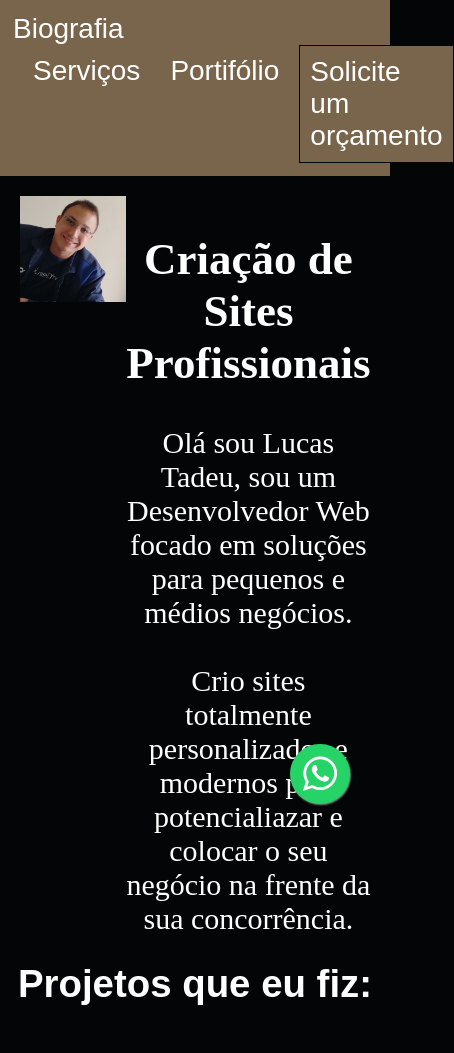
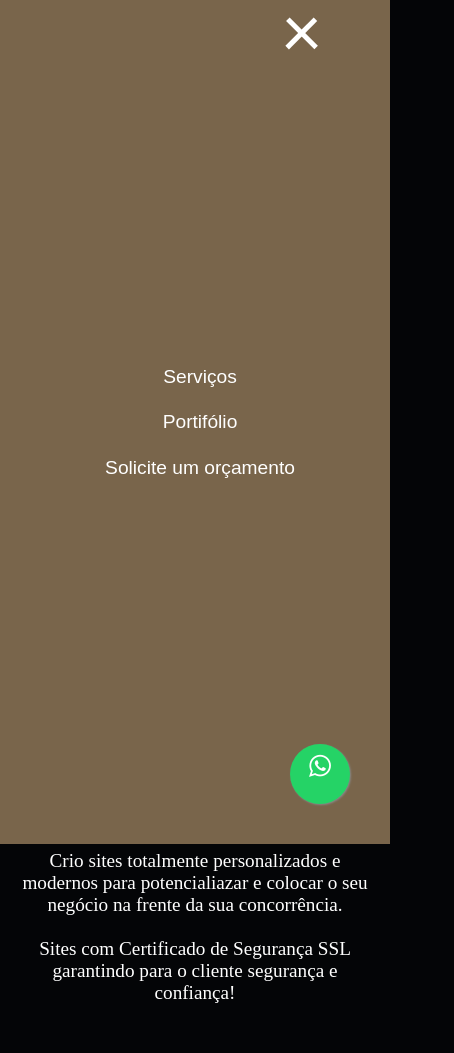
Before and after one commit to lucas-tadeu-dev/my-portfolio, a plain HTML site: page index.html in a window 390 px wide. Shown: the top 1053 px of the page, 454 px wide, since content can reach past the window. Drawn offline with Linux system fonts and the light colour scheme.

Commit message:
responsiveness

```diff
--- a/index.html
+++ b/index.html
@@ -14,13 +14,21 @@
 
   <header class="header">
     <a class="bio" href="/">Biografia</a>
+    <div class="menu-section on">
+      <div class="menu-toggle">
+        <div class="one"></div>
+        <div class="two"></div>
+        <div class="three"></div>
+      </div>
       <nav class="menuNav">
         <ul class="menu">
           <li><a href="#services">Serviços</a></li>
           <li><a href="#portfolio">Portifólio</a></li>
-        <li><a id="ctaHeader" href="https://web.whatsapp.com/send?phone=15991961540" target="_blank">Solicite um orçamento</a></li>
+          <li><a id="ctaHeader" href="https://wa.me/5515991611540?text=Olá Lucas, gostaria de saber mais sobre seus serviçoes ou fazer um orçamento!" target="_blank">Solicite um orçamento</a></li>
         </ul>
       </nav>
+    </div>
+    </div>
   </header>
 
   <section class="section">
@@ -37,6 +45,9 @@
         <br>
       Crio sites totalmente personalizados e modernos para potencialiazar e colocar o seu negócio
       na frente da sua concorrência.
+      <br>
+      <br>
+      Sites com Certificado de Segurança SSL garantindo para o cliente segurança e confiança!
      </a>
     </div>
 
@@ -45,16 +56,16 @@
   <h1 id="portfolio" >Projetos que eu fiz:<br><br></h1>
   <main class="main">
     <div>
-      <a href="https://lucas-tadeu-dev.github.io/capture-page/"><img src="img\10d3d0e1-a46a-4266-a32a-63f0ddf8b5ec.jfif"></a>
-      <p>Site para Lançamentos de Marketing Digital</p>
+      <a href="https://lucas-tadeu-dev.github.io/capture-page/"><img class="projects" src="img\10d3d0e1-a46a-4266-a32a-63f0ddf8b5ec.jfif"></a>
+      <p><br>Site para Lançamentos de Marketing Digital</p>
     </div>
     <div>
-      <img src="img\criacao-de-site-petshop.webp">
-      <p>Site para Petshop</p>
+      <img class="projects" src="img\criacao-de-site-petshop.webp">
+      <p><br>Site para Petshop</p>
     </div>
-    <div>
-      <img src="img\Site_Para_Pizzaria_Restaurantes_E_Lanchonetes_Pedidos_Online_(5)__25910_std.jpg">
-      <p>Site para Lanchonete</p>
+    <div >
+      <img class="projects" src="img\Site_Para_Pizzaria_Restaurantes_E_Lanchonetes_Pedidos_Online_(5)__25910_std.jpg">
+      <p><br>Site para Lanchonete</p>
     </div>
   </main>
 
@@ -62,20 +73,20 @@
   <br><br>
  <a class="text">O projeto ideal para você
   <br> <br><br>
-  Você sabia que a maioria das pessoas pesquisa primeiro no Google ? Atualmente o Google é um dos maiores vendedores do Mundo ! Você está absolutamente perdendo muitos clientes.
+  Você sabia que a maioria das pessoas primeiro pesquisa no Google? Atualmente o Google é um dos maiores vendedores do Mundo! Você está absolutamente perdendo muitos clientes.
   <br>
   <br>
-Quero te ajudar a solucionar isso, com qualidade, criatividade e transparência!
-Posso criar um site para a sua empresa para que as clientes te encontrem no Google e redirecioná-los para suas principais redes sociais, ou até mesmo efetuar as compras no seu próprio site!<br> </a>
+Quero te ajudar a solucionar isso com qualidade, criatividade e transparência!
+Posso criar um site para a sua empresa para que as clientes te encontrem no Google e redirecioná-los para suas principais redes sociais, ou até mesmo efetuar os compras no seu próprio site!<br> </a>
 <br><br>
 </section>
 
 <div class="callToAction">
-<a class="budget" href = "https://web.whatsapp.com/send?phone=15991961540" target="_blank" >Solicite um Orçamento</a>
+<a class="budget" href = "https://wa.me/5515991611540?text=Olá Lucas, gostaria de saber mais sobre seus serviçoes ou fazer um orçamento!" target="_blank" >Solicite um Orçamento</a>
 </div>
 
 <div>
-<a class="whatsapp-link" href = "https://web.whatsapp.com/send?phone=15991961540" target="_blank" ><i class="fa fa-whatsapp"></i></a>
+<a class="whatsapp-link" href ="https://wa.me/5515991611540?text=Olá Lucas, gostaria de saber mais sobre seus serviçoes ou fazer um orçamento!" target="_blank" ><i class="fa fa-whatsapp"></i></a>
 </div>
 
 <footer class="footer">
--- a/main.js
+++ b/main.js
@@ -1,3 +1,5 @@
+// SCROLL DA PÁGINA
+
 const menuItems = document.querySelectorAll('.menuNav a[href^="#"]')
 
 menuItems.forEach(item => {
@@ -22,3 +24,18 @@ function getScrollTopByHref(element){
   const id = element.getAttribute('href')
   return document.querySelector(id).offsetTop
 }
+
+// MENU RESPONSIVO
+
+let show = true
+
+const menuSection = document.querySelector('.menu-section')
+const menuToggle = document.querySelector('.menu-toggle')
+
+menuToggle.addEventListener('click',()=>{
+
+  document.body.style.overflow = show ? "hidden" : "initial"
+
+  menuSection.classList.toggle('on', show)
+  show = !show
+})
--- a/style.css
+++ b/style.css
@@ -1,6 +1,10 @@
 :root {
   --primary-color: #040507;
   --primary-color-darker: #79654B;
+ }
+
+ html{
+  font-size: 62.5%;
  }
 
 *{
@@ -8,6 +12,10 @@
   outline: 0;
   text-decoration: none;
   color: white;
+}
+body{
+  /* height: 100vh; */
+  font-size: 1.6rem;
 }
 
 body, ul, li, p{
@@ -32,12 +40,12 @@ body, ul, li, p{
   align-items: center;
   padding: 13px;
   flex-wrap: wrap;
-  font-size: 28px;
+  font-size: 2.8rem;
 }
 
-#ctaHeader{
+/* #ctaHeader{
   border: #040507 solid 1px;
-}
+} */
 .bio{
   font-family:"Oswald", Sans-serif;
   background: var(--primary-color-darker);
@@ -51,7 +59,7 @@ body, ul, li, p{
 .menu li{
   flex-wrap: wrap;
   background: var(--primary-color-darker);
-  font-size: 28px;
+  font-size: 2.8rem;
   padding-left: 10px;
 }
 
@@ -68,7 +76,6 @@ h1{
 
 img{
   max-width: 100%;
-  display: block;
 }
 
 
@@ -78,6 +85,7 @@ img{
   max-width: 95%;
   margin: 0 auto;
   margin-bottom: 70px;
+  height: 100vh;
 }
 /* Esse sinal de maior significar que só vou aplicar na div do main */
 .main > div {
@@ -86,15 +94,30 @@ img{
   margin: 20px;
 }
 
+.main div p{
+  font-size: 2.5rem;
+}
+
+.projects{
+  border: #fff solid 2px;
+}
+
 .section{
   max-width: 93%;
  display: flex;
  margin: 5%;
+ height: 100vh;
 }
 
 .picture{
   max-width: 100%;
 }
+
+.picture img{
+  width: 1150px;
+  height: 580px;
+}
+
 
 .description{
  text-align: center;
@@ -103,12 +126,12 @@ img{
 
 #jobs{
   font-family:"Spartan" ;
-  font-size: 30px;
+  font-size:3rem;
 }
 
 .offer{
   font-family: "Spartan";
-  font-size: 45px;
+  font-size: 4.5rem;
 }
 
 .explanation{
@@ -125,7 +148,7 @@ img{
 
 .text{
   font-weight: bold;
-  font-size: 35px;
+  font-size: 3.5rem;
   margin: 5%;
   top:600px;
   position: relative;
@@ -144,7 +167,7 @@ top:0;
   border:2px solid var(--primary-color-darker) ;
   background: var(--primary-color-darker);
   padding: 20px;
-  font-size: 40px;
+  font-size: 4rem;
   color:white ;
   font-family:"Spartan" ;
 }
@@ -164,7 +187,7 @@ background-color: #25d366;
 color: #fff;
 border-radius: 50px;
 text-align: center;
-font-size: 40px;
+font-size: 4rem;
 box-shadow: 1px 1px 2px #888;
 z-index: 1000;
 overflow: hidden;
@@ -175,7 +198,7 @@ overflow: hidden;
 }
 
 .footer h1{
-  font-size: 25px;
+  font-size: 2.5rem;
   margin-bottom: 40px;
 }
 
@@ -193,7 +216,108 @@ overflow: hidden;
 
 #createdby{
   text-align: center;
-  font-size: 15px;
+  font-size: 1.5rem;
   margin-bottom: 10px;
  margin-top: 5%;
 }
+
+ /* media queries */
+
+@media (max-width:768px){
+  html{
+    font-size: 40%;
+  }
+}
+
+@media(max-width:768px){
+.section{
+ flex-direction: column;
+ text-align: center;
+}
+}
+
+@media (max-width: 540px){
+  nav{
+    display: none;
+  }
+
+  .one,
+  .two,
+  .three{
+    background-color:#fff;
+    height: 5px;
+    width: 100%;
+    margin: 6px auto;
+
+    transition-duration: 0.3s;
+  }
+
+  .menu-toggle{
+    width: 40px;
+    height: 30px;
+    margin-right:40px;
+  }
+  /* fullscreen */
+  .menu-section.on{
+    position: absolute;
+    top: 0;
+    left: 0;
+
+    width:100vw;
+    height: 100vh;
+
+    background-color: var(--primary-color-darker);
+
+    z-index:10 ;
+
+    display: flex;
+    justify-content: center;
+    align-items: center;
+  }
+
+  .menu-section.on nav{
+    display: block;
+  }
+
+  .menu-section.on .menu-toggle{
+  position: absolute;
+  right: 28px;
+  top: 15px;
+  }
+
+  .menu-section.on .menu-toggle .one{
+    transform: rotate(45deg) translate(7px,7px);
+  }
+
+  .menu-section.on .menu-toggle .two{
+    opacity: 0;
+  }
+
+  .menu-section.on .menu-toggle .three{
+ transform: rotate(-45deg) translate(8px,-9px);
+  }
+
+  .menu-section.on nav ul{
+    text-align: center;
+    display: block;
+  }
+
+  .menu-section.on nav ul a{
+    transition-duration: 0.5s;
+    font-size: 3rem;
+    line-height: 4rem ;
+    display: block;
+  }
+}
+
+@media (max-width:540px) {
+  .main{
+    margin-top: 0;
+    margin-bottom: 60vh;
+  }
+
+  #portfolio{
+    margin-top: 50%;
+   /* display: none; vh*/
+  }
+}
```
Lines whose indentation alone changed are shown as unchanged.
